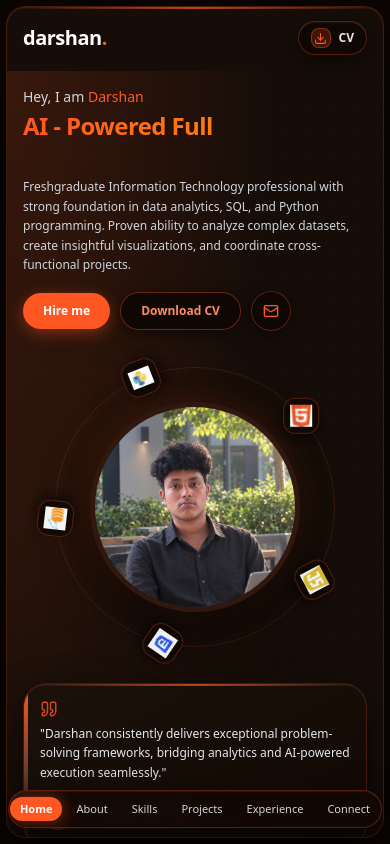
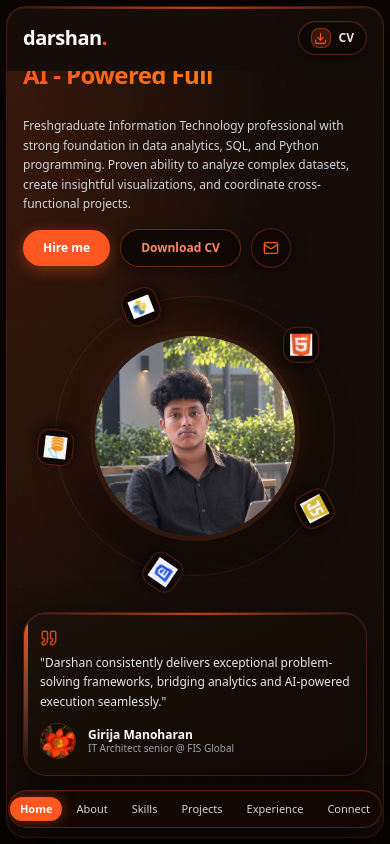
Before and after one commit to Darshan-U-18/Darshan-Portfolio, a React (Vite) app: page / in a window 390 px wide. Built offline with nearby package versions, Linux system fonts and the light colour scheme.

Commit message:
Disable home scroll on tablet and PC, hide scrollbar completely on phone view

```diff
--- a/src/App.jsx
+++ b/src/App.jsx
@@ -54,7 +54,7 @@ export default function App() {
 
         <div className="h-full w-full pb-0 pt-16 sm:pt-20 md:pt-24">
           <Suspense fallback={<div className="flex h-full items-center justify-center font-mono text-xs uppercase tracking-widest text-[#FF5722]">Synchronizing view...</div>}>
-            <div key={activeTab} className={`h-full w-full animate-fadeIn hide-scrollbar overflow-y-auto ${activeTab === 'home' ? 'lg:overflow-hidden' : ''}`}>
+            <div key={activeTab} className={`h-full w-full animate-fadeIn hide-scrollbar ${activeTab === 'home' ? 'overflow-y-auto md:overflow-hidden' : 'overflow-y-auto'}`}>
               {renderCurrentView()}
             </div>
           </Suspense>
--- a/src/components/Hero.jsx
+++ b/src/components/Hero.jsx
@@ -44,7 +44,7 @@ export default function Hero({ setActiveTab }) {
   const resumeUrl = `${import.meta.env.BASE_URL}Darshan_U_Resume.pdf`;
 
   return (
-    <div className="relative flex min-h-full w-full flex-col lg:flex-row items-center justify-center bg-[#160d08] px-4 sm:px-8 lg:px-16 py-4 sm:py-6 lg:py-4 pb-28 sm:pb-32 lg:pb-6 overflow-x-hidden">
+    <div className="relative flex h-full w-full flex-col md:flex-row items-center justify-center bg-[#160d08] px-4 sm:px-6 md:px-8 lg:px-16 py-4 md:py-0 pb-28 md:pb-16 lg:pb-0 overflow-y-auto md:overflow-hidden overflow-x-hidden hide-scrollbar">
 
       {/* Ambient Dot Matrix Background (Matching About & Projects) */}
       <div className="absolute inset-0 bg-[radial-gradient(rgba(255,87,34,0.06)_1px,transparent_1px)] [background-size:24px_24px] pointer-events-none opacity-60" />
@@ -78,15 +78,15 @@ export default function Hero({ setActiveTab }) {
         </svg>
       </div>
 
-      <div className="z-10 mx-auto grid w-full max-w-[1200px] grid-cols-1 items-center gap-6 sm:gap-8 md:grid-cols-2 relative h-full">
+      <div className="z-10 mx-auto grid w-full max-w-[1200px] grid-cols-1 items-center gap-4 sm:gap-6 md:gap-8 md:grid-cols-2 relative md:h-full">
 
         {/* Left Column: Text & Actions */}
-        <div className="space-y-3 sm:space-y-4 lg:space-y-4 z-20 flex flex-col justify-center text-left">
+        <div className="space-y-2.5 sm:space-y-3 lg:space-y-4 z-20 flex flex-col justify-center text-left">
           <div>
             <h2 className="text-sm sm:text-base lg:text-lg text-gray-300 font-medium mb-1">
               Hey, I am <span className="text-[#FF5722]">{siteConfig.name.split(' ')[0]}</span>
             </h2>
-            <h1 className="text-2xl sm:text-3xl md:text-3xl lg:text-4xl xl:text-5xl font-bold tracking-tight mb-2 min-h-[58px] sm:min-h-[68px] md:min-h-[76px] lg:min-h-[96px] flex items-start bg-gradient-to-r from-[#FF5722] to-[#ff9800] bg-clip-text text-transparent">
+            <h1 className="text-2xl sm:text-3xl md:text-2xl lg:text-4xl xl:text-5xl font-bold tracking-tight mb-1.5 min-h-[50px] sm:min-h-[58px] md:min-h-[64px] lg:min-h-[88px] flex items-start bg-gradient-to-r from-[#FF5722] to-[#ff9800] bg-clip-text text-transparent">
               <span className="typing-cursor leading-tight">
                 {currentText || '\u00A0'}
               </span>
@@ -122,10 +122,10 @@ export default function Hero({ setActiveTab }) {
             </button>
           </div>
 
-          <div className="w-full max-w-md h-px bg-gradient-to-r from-[#FF5722]/30 to-transparent my-1 sm:my-2 hidden md:block" />
+          <div className="w-full max-w-md h-px bg-gradient-to-r from-[#FF5722]/30 to-transparent my-1 hidden md:block" />
 
           {/* Obsidian Carbon Quote Box (Shown on tablet & desktop in left column) */}
-          <div className="hidden md:block group relative overflow-hidden rounded-[24px] border border-[#FF5722]/20 bg-gradient-to-br from-[#1c100a] via-[#160d07] to-[#110804] p-4 sm:p-5 max-w-md shadow-[0_12px_35px_rgba(0,0,0,0.65),inset_0_1px_0_rgba(255,255,255,0.05)] transition-all duration-300 hover:border-[#FF5722]/60 hover:-translate-y-0.5">
+          <div className="hidden md:block group relative overflow-hidden rounded-[20px] sm:rounded-[24px] border border-[#FF5722]/20 bg-gradient-to-br from-[#1c100a] via-[#160d07] to-[#110804] p-3.5 lg:p-5 max-w-md shadow-[0_12px_35px_rgba(0,0,0,0.65),inset_0_1px_0_rgba(255,255,255,0.05)] transition-all duration-300 hover:border-[#FF5722]/60 hover:-translate-y-0.5">
             {/* Top Laser Accent */}
             <div className="absolute top-0 left-0 right-0 h-[2px] bg-gradient-to-r from-transparent via-[#FF5722]/70 to-transparent group-hover:via-[#FF5722] transition-all" />
 
@@ -133,7 +133,7 @@ export default function Hero({ setActiveTab }) {
             <div className="absolute left-0 top-0 bottom-0 w-1 bg-gradient-to-b from-[#FF5722] via-[#FF8A65]/40 to-transparent" />
 
             <Quote size={18} className="text-[#FF5722] mb-1.5 opacity-80" />
-            <p className="text-gray-200 text-xs sm:text-xs lg:text-sm leading-relaxed mb-3">
+            <p className="text-gray-200 text-xs sm:text-xs lg:text-sm leading-relaxed mb-2.5">
               "Darshan consistently delivers exceptional problem-solving frameworks, bridging analytics and AI-powered execution seamlessly."
             </p>
             <div className="flex items-center gap-3">
@@ -209,7 +209,7 @@ export default function Hero({ setActiveTab }) {
             </div>
 
             {/* Main Character Image - Circular with Ember Ring (Big & prominent on all screens) */}
-            <div className="relative z-20 w-[210px] h-[210px] sm:w-[250px] sm:h-[250px] md:w-[280px] md:h-[280px] lg:w-[350px] lg:h-[350px] rounded-full overflow-hidden border-[5px] sm:border-[6px] lg:border-[8px] border-[#31180f] shadow-[0_20px_50px_rgba(0,0,0,0.7),0_0_30px_rgba(255,87,34,0.18)] bg-[#1a0f08]">
+            <div className="relative z-20 w-[210px] h-[210px] sm:w-[240px] sm:h-[240px] md:w-[260px] md:h-[260px] lg:w-[320px] lg:h-[320px] xl:w-[350px] xl:h-[350px] rounded-full overflow-hidden border-[5px] sm:border-[6px] lg:border-[8px] border-[#31180f] shadow-[0_20px_50px_rgba(0,0,0,0.7),0_0_30px_rgba(255,87,34,0.18)] bg-[#1a0f08]">
                <img
                   src={profileImage}
                   alt="Darshan U."
--- a/src/index.css
+++ b/src/index.css
@@ -2,20 +2,33 @@
 @tailwind components;
 @tailwind utilities;
 
+/* Globally hide scrollbars while preserving full scroll functionality */
+* {
+  -ms-overflow-style: none !important;
+  scrollbar-width: none !important;
+}
+
+*::-webkit-scrollbar {
+  display: none !important;
+  width: 0 !important;
+  height: 0 !important;
+  background: transparent !important;
+}
+
 .hide-scrollbar::-webkit-scrollbar {
-  display: none;
-  width: 0;
-  height: 0;
+  display: none !important;
+  width: 0 !important;
+  height: 0 !important;
 }
 
 .hide-scrollbar {
-  -ms-overflow-style: none;
-  scrollbar-width: none;
+  -ms-overflow-style: none !important;
+  scrollbar-width: none !important;
 }
 
 .hide-scrollbar::-webkit-scrollbar-track,
 .hide-scrollbar::-webkit-scrollbar-thumb {
-  background: transparent;
+  background: transparent !important;
 }
 
 html,
@@ -48,19 +61,26 @@ body {
 
 @media (min-width: 640px) {
   :root {
+    --orbit-radius: 165px;
+    --orbit-size: 330px;
+  }
+}
+
+@media (min-width: 768px) {
+  :root {
     --orbit-radius: 175px;
     --orbit-size: 350px;
   }
 }
 
-@media (min-width: 768px) {
+@media (min-width: 1024px) {
   :root {
-    --orbit-radius: 190px;
-    --orbit-size: 380px;
+    --orbit-radius: 215px;
+    --orbit-size: 430px;
   }
 }
 
-@media (min-width: 1024px) {
+@media (min-width: 1280px) {
   :root {
     --orbit-radius: 225px;
     --orbit-size: 450px;
```
